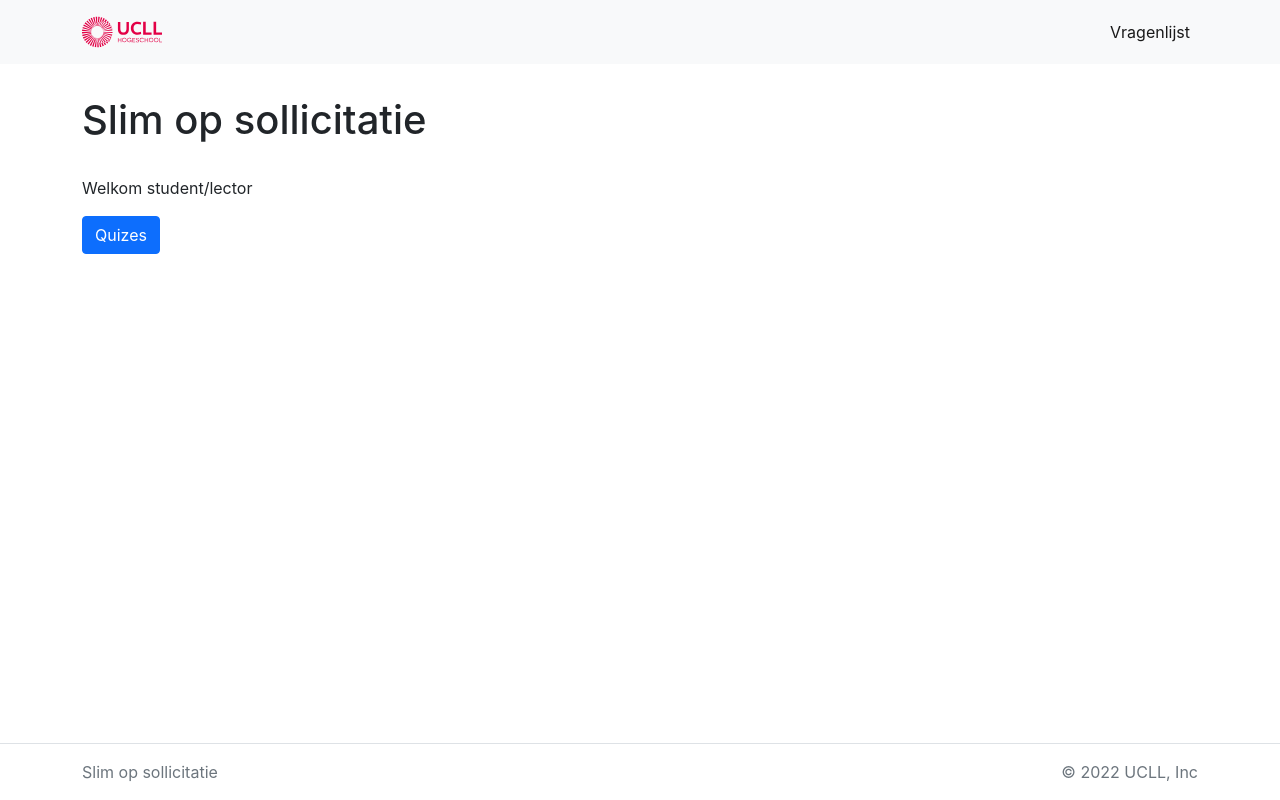
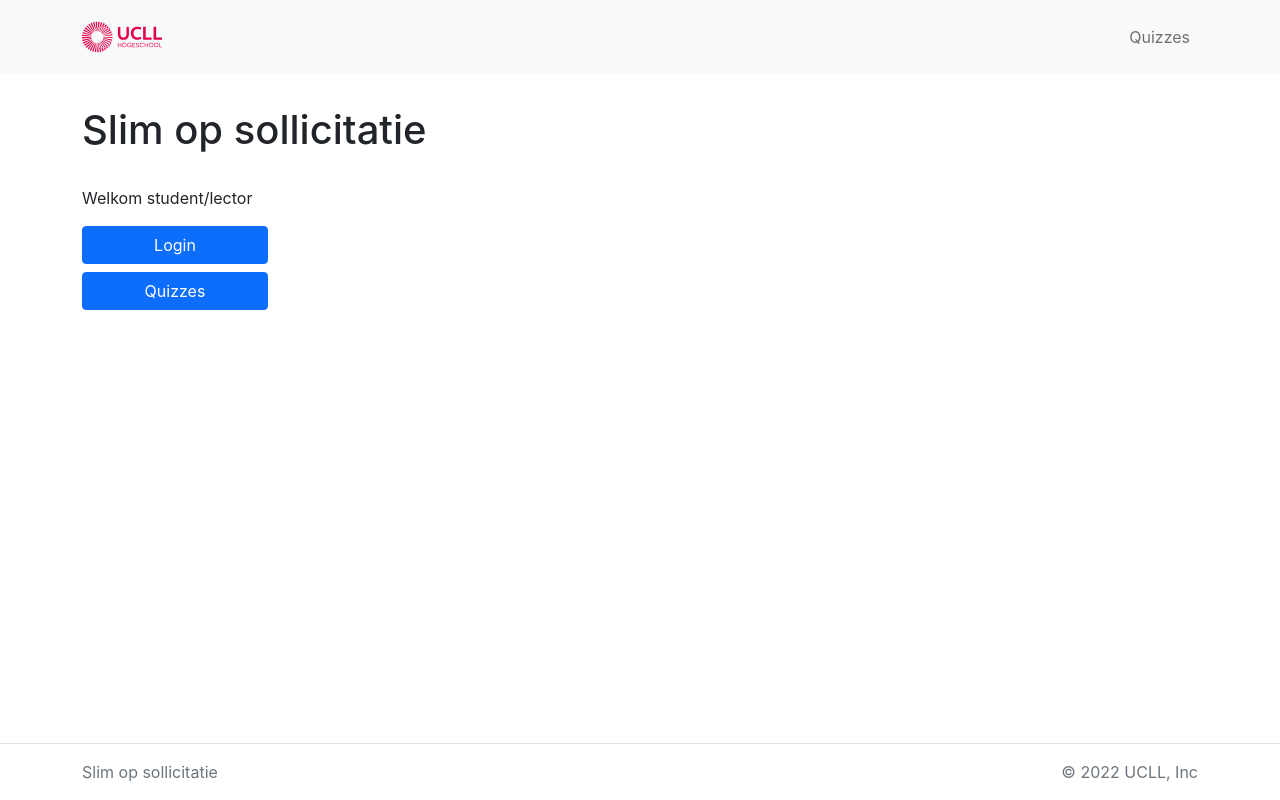
Before and after one commit to ucll-ap-sollicitatie/frontend, a Next.js app: page / in a window 1280 px wide. Built offline with nearby package versions, Linux system fonts and the light colour scheme.

Commit message:
Placeholder quiz & login page, refactored with react-bootstrap

```diff
--- a/components/layout/NavBar.tsx
+++ b/components/layout/NavBar.tsx
@@ -2,44 +2,29 @@ import type { NextPage } from "next";
 
 import Image from "next/image";
 import Link from "next/link";
+import { Container, Nav, Navbar } from "react-bootstrap";
 
 const NavBar: NextPage = () => {
   return (
     <header className="bg-light">
-      <nav className="container navbar navbar-expand-sm navbar-light bg-light">
-        <div className="container-fluid p-0">
+      <Navbar bg="light" expand="lg">
+        <Container>
           <Link href="/">
-            <a className="d-flex justify-content-start" href="#">
+            <Navbar.Brand href="/" className="d-flex">
               <Image src="/ucll.svg" alt="UCLL logo" width="80" height="48" />
-            </a>
+            </Navbar.Brand>
           </Link>
-          <button
-            className="navbar-toggler"
-            type="button"
-            data-bs-toggle="collapse"
-            data-bs-target="#navbarSupportedContent"
-            aria-controls="navbarSupportedContent"
-            aria-expanded="false"
-            aria-label="Toggle navigation"
-          >
-            <span className="navbar-toggler-icon"></span>
-          </button>
-          <div
-            className="collapse navbar-collapse flex-grow-0"
-            id="navbarSupportedContent"
-          >
-            <ul className="navbar-nav me-auto mb-lg-0">
-              <li className="nav-item">
-                <Link href={"/quiz"}>
-                  <a className="nav-link active" aria-current="page">
-                    Vragenlijst
-                  </a>
-                </Link>
-              </li>
-            </ul>
-          </div>
-        </div>
-      </nav>
+          <Navbar.Toggle aria-controls="basic-navbar-nav" />
+
+          <Navbar.Collapse id="basic-navbar-nav" className="justify-content-end">
+            <Nav>
+              <Link href={"/quiz"}>
+                <Nav.Link href="/">Quizzes</Nav.Link>
+              </Link>
+            </Nav>
+          </Navbar.Collapse>
+        </Container>
+      </Navbar>
     </header>
   );
 };
--- a/package.json
+++ b/package.json
@@ -12,6 +12,7 @@
     "bootstrap": "^5.1.3",
     "next": "12.0.10",
     "react": "17.0.2",
+    "react-bootstrap": "^2.1.2",
     "react-dom": "17.0.2"
   },
   "devDependencies": {
--- a/pages/api/hello.ts
+++ b/pages/api/hello.ts
@@ -5,9 +5,6 @@ type Data = {
   name: string;
 };
 
-export default function handler(
-  req: NextApiRequest,
-  res: NextApiResponse<Data>
-) {
+export default function handler(req: NextApiRequest, res: NextApiResponse<Data>) {
   res.status(200).json({ name: "John Doe" });
 }
--- a/pages/index.tsx
+++ b/pages/index.tsx
@@ -1,5 +1,6 @@
 import type { NextPage } from "next";
 import Link from "next/link";
+import { Button } from "react-bootstrap";
 import Layout from "../components/layout/Layout";
 
 const Home: NextPage = () => {
@@ -9,11 +10,15 @@ const Home: NextPage = () => {
         <h1>Slim op sollicitatie</h1>
 
         <p>Welkom student/lector</p>
-        <Link href="/quiz">
-          <button type="button" className="btn btn-primary">
-            Quizes
-          </button>
-        </Link>
+
+        <div className="d-grid gap-2 col-2">
+          <Link href="/auth/login">
+            <Button variant="primary">Login</Button>
+          </Link>
+          <Link href="/quiz">
+            <Button variant="primary">Quizzes</Button>
+          </Link>
+        </div>
       </Layout>
     </>
   );
--- a/styles/Home.module.css
+++ b/styles/Home.module.css
@@ -61,8 +61,7 @@
   border-radius: 5px;
   padding: 0.75rem;
   font-size: 1.1rem;
-  font-family: Menlo, Monaco, Lucida Console, Liberation Mono, DejaVu Sans Mono,
-    Bitstream Vera Sans Mono, Courier New, monospace;
+  font-family: Menlo, Monaco, Lucida Console, Liberation Mono, DejaVu Sans Mono, Bitstream Vera Sans Mono, Courier New, monospace;
 }
 
 .grid {
--- a/styles/globals.css
+++ b/styles/globals.css
@@ -2,8 +2,8 @@ html,
 body {
   padding: 0;
   margin: 0;
-  font-family: -apple-system, BlinkMacSystemFont, Segoe UI, Roboto, Oxygen,
-    Ubuntu, Cantarell, Fira Sans, Droid Sans, Helvetica Neue, sans-serif;
+  font-family: -apple-system, BlinkMacSystemFont, Segoe UI, Roboto, Oxygen, Ubuntu, Cantarell, Fira Sans, Droid Sans, Helvetica Neue,
+    sans-serif;
 }
 
 a {
@@ -18,3 +18,7 @@ a {
 h1 {
   margin: 2rem 0 2rem 0;
 }
+
+form {
+  max-width: 348px;
+}
```
Also changed, not shown: components/layout/Button.tsx (deleted, +0 -7 lines), pages/auth/login.tsx (added, +32 -0 lines), pages/quiz/index.tsx (+6 -9 lines), pages/quiz/test.tsx (+5 -12 lines), .prettierrc.json, 1 other file (tests, documents, lock files or other folders).
